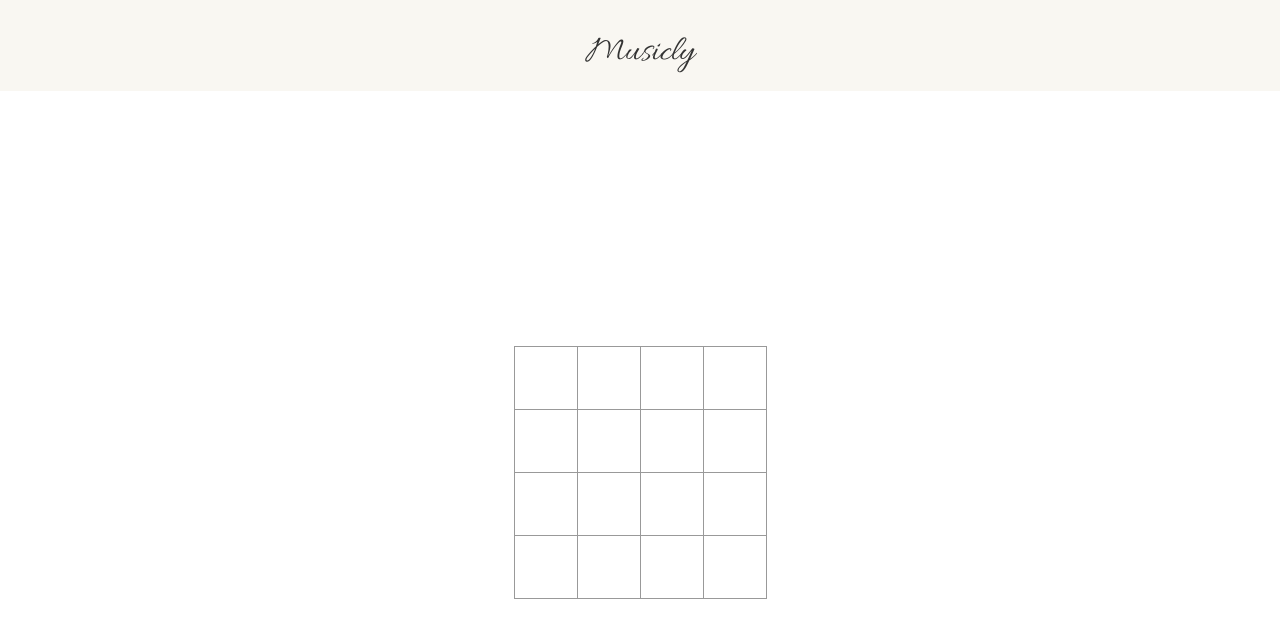
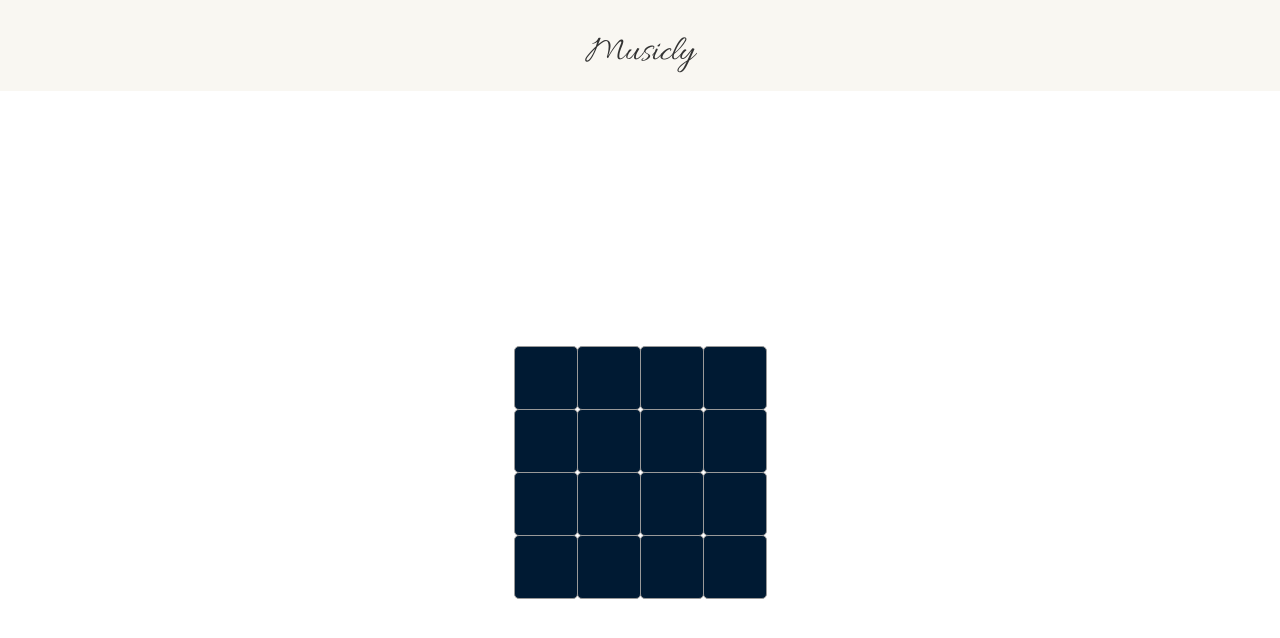
Before and after one commit to InnerWar01/MusicTechFest, a React (Create React App) app: page / in a window 1280 px wide. Shown: the top 638 px of the page. Built offline with nearby package versions, Linux system fonts and the light colour scheme.

Commit message:
Toggle button colors

```diff
--- a/src/components/sequencer.js
+++ b/src/components/sequencer.js
@@ -6,6 +6,7 @@ class Sequencer extends React.Component {
       return (
         <Square
           value={this.props.squares[i]}
+          squareClicked={this.props.squaresClicked[i]}
           onClick={() => this.props.onClick(i)}
         />
       );
--- a/src/components/square.js
+++ b/src/components/square.js
@@ -1,11 +1,13 @@
 import React from 'react';
 
-function Square(props) {
-    return (
-        <button className="square" onClick={props.onClick}>
-            {props.value}
-        </button>
-    );
+class Square extends React.Component {
+    render() {
+        return (
+            <button className={this.props.squareClicked ? "square clicked" : "square"} onClick={this.props.onClick}>
+                {this.props.value}
+            </button>
+        );
+    }
 }
 
 export default Square;
--- a/src/containers/home.js
+++ b/src/containers/home.js
@@ -5,11 +5,20 @@ class HomeContainer extends React.Component {
     constructor(props) {
         super(props);
         this.state = {
-            squares: Array(16).fill(null)
+            squares: Array(16).fill(null),
+            squaresClicked: Array(16).fill(false),
         };
     }
 
     handleClick(i) {
+        const newSquaresClicked = this.state.squaresClicked.slice(); //copy the array
+
+        newSquaresClicked[i] = (newSquaresClicked[i] === true) ? false : true;; //execute the manipulations
+
+        this.setState({
+            squaresClicked: newSquaresClicked,
+        }); //set the new state
+
         console.log("Square " + i + " pressed.");
     }
 
@@ -17,6 +26,7 @@ class HomeContainer extends React.Component {
         return (
             <Sequencer
                 squares={this.state.squares}
+                squaresClicked={this.state.squaresClicked}
                 onClick={i => this.handleClick(i)}
             />
         );
--- a/src/styles/home.css
+++ b/src/styles/home.css
@@ -9,9 +9,9 @@
     display: table;
   }
 
-.square {
-    background: #fff;
+.square, .square.clicked {
     border: 1px solid #999;
+    border-radius: 5px;
     float: left;
     font-size: 24px;
     font-weight: bold;
@@ -24,6 +24,14 @@
     width: 64px;
 }
 
+.square {
+    background: #001a33;
+}
+
+.square.clicked {
+    background: #ccc;
+}
+
 .square:focus {
     outline: none;
 }
```
